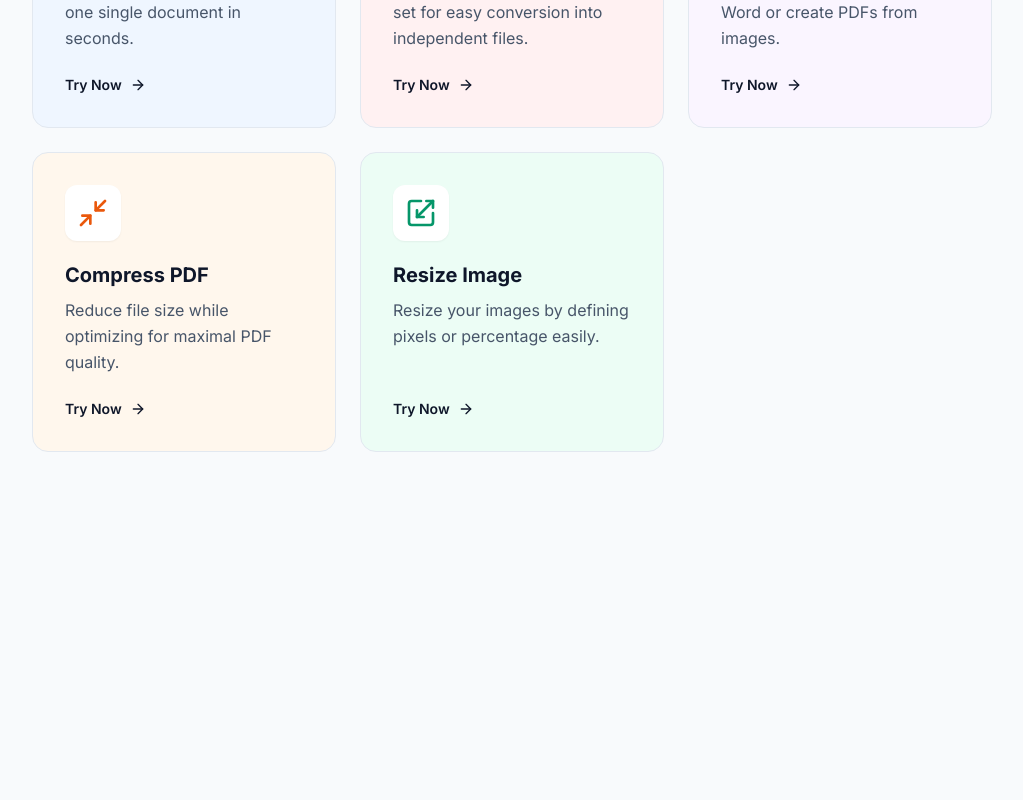
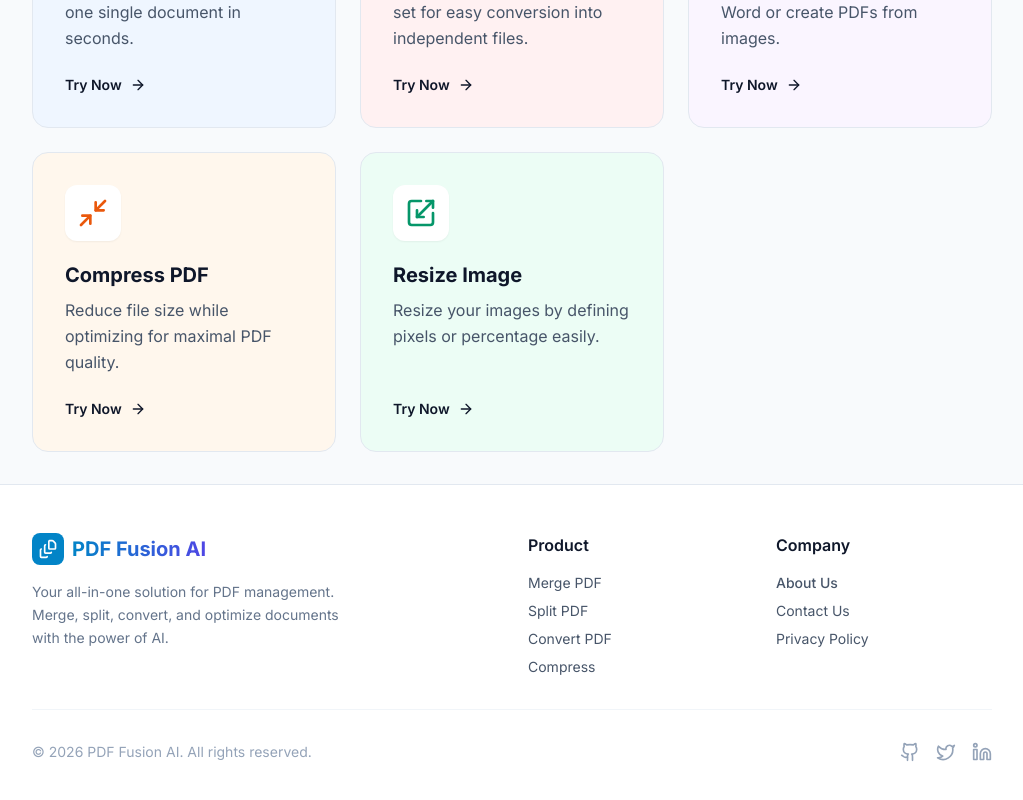
Before and after one commit to pintubhai440/pdf_tool, a React (Vite) app: page / in a window 1280 px wide. Shown: the part 477-1277 px from the top of the page, without its empty margins (128-1151 px from the left). Before the commit the page ends 961 px from the top, so only its background shows below. Built offline with nearby package versions, Linux system fonts and the light colour scheme.

Commit message:
Update App.tsx

```diff
--- a/App.tsx
+++ b/App.tsx
@@ -13,7 +13,7 @@ import {
   ArrowRightLeft,
   Minimize2,
   Scaling,
-  LayoutGrid  // Added for Home icon
+  LayoutGrid
 } from 'lucide-react';
 import { clsx } from 'clsx';
 import { v4 as uuidv4 } from 'uuid';
@@ -25,12 +25,14 @@ import { SplitTool } from './components/SplitTool';
 import { ConverterTool } from './components/ConverterTool';
 import { CompressTool } from './components/CompressTool';
 import { ResizeTool } from './components/ResizeTool';
-import { Home } from './components/Home';  // New Home component
+import { Home } from './components/Home';
+import { About } from './components/About';
+import { Footer } from './components/Footer';
 import { PdfFile, SortOrder, AppMode } from './types';
 import { mergePdfs, createPdfUrl } from './services/pdfService';
 
 function App() {
-  const [mode, setMode] = useState<AppMode>('home');  // Changed default to 'home'
+  const [mode, setMode] = useState<AppMode>('home');
   const [files, setFiles] = useState<PdfFile[]>([]);
   const [isMerging, setIsMerging] = useState(false);
   const [mergedPdfUrl, setMergedPdfUrl] = useState<string | null>(null);
@@ -44,7 +46,7 @@ function App() {
       size: file.size,
     }));
     setFiles((prev) => [...prev, ...pdfFiles]);
-    setMergedPdfUrl(null); // Reset previous merge
+    setMergedPdfUrl(null);
   };
 
   const handleRemoveFile = (id: string) => {
@@ -114,7 +116,8 @@ function App() {
 
       <main className="flex-1 max-w-5xl w-full mx-auto px-4 sm:px-6 lg:px-8 py-8 space-y-8">
 
-        {/* Navigation Tabs */}
+        {/* Navigation Tabs - Hide on About, Contact, Policy pages */}
+        {!['about', 'contact', 'policy'].includes(mode) && (
           <div className="flex justify-center mb-8 overflow-x-auto">
             <div className="bg-slate-100 p-1 rounded-xl inline-flex shadow-inner whitespace-nowrap">
               {/* Home Button */}
@@ -193,10 +196,23 @@ function App() {
               </button>
             </div>
           </div>
+        )}
 
-        {/* Dynamic Content */}
+        {/* Dynamic Content Switching */}
         {mode === 'home' ? (
           <Home setMode={setMode} />
+        ) : mode === 'about' ? (
+          <About />
+        ) : mode === 'contact' ? (
+          <div className="text-center py-20">
+            <h2 className="text-3xl font-bold text-slate-900">Contact Us</h2>
+            <p className="text-slate-500 mt-2">We'd love to hear from you! (Form coming soon)</p>
+          </div>
+        ) : mode === 'policy' ? (
+          <div className="text-center py-20">
+            <h2 className="text-3xl font-bold text-slate-900">Privacy Policy</h2>
+            <p className="text-slate-500 mt-2">Your data is safe with us. (Policy details coming soon)</p>
+          </div>
         ) : mode === 'split' ? (
           <SplitTool />
         ) : mode === 'convert' ? (
@@ -206,7 +222,7 @@ function App() {
         ) : mode === 'resize' ? (
           <ResizeTool />
         ) : (
-          /* MERGE TOOL VIEW */
+          /* MERGE TOOL VIEW (Default when mode is 'merge') */
           <div className="grid grid-cols-1 lg:grid-cols-3 gap-8 animate-in fade-in duration-300">
 
             {/* Left: Uploader & List */}
@@ -342,13 +358,14 @@ function App() {
                       </div>
                   </div>
                 )}
-
               </div>
             </div>
-
           </div>
         )}
       </main>
+
+      {/* Footer - All pages ke niche dikhega */}
+      <Footer setMode={setMode} />
 
       <AiAssistant isOpen={isAiOpen} onClose={() => setIsAiOpen(false)} />
     </div>
```
Lines whose indentation alone changed are shown as unchanged.
